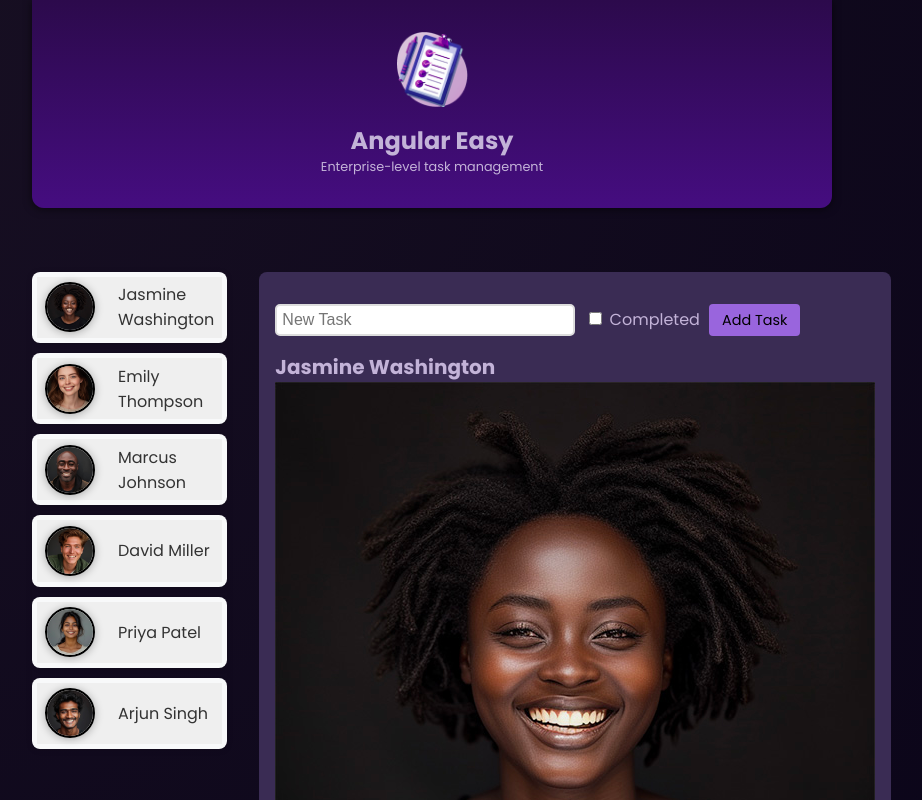
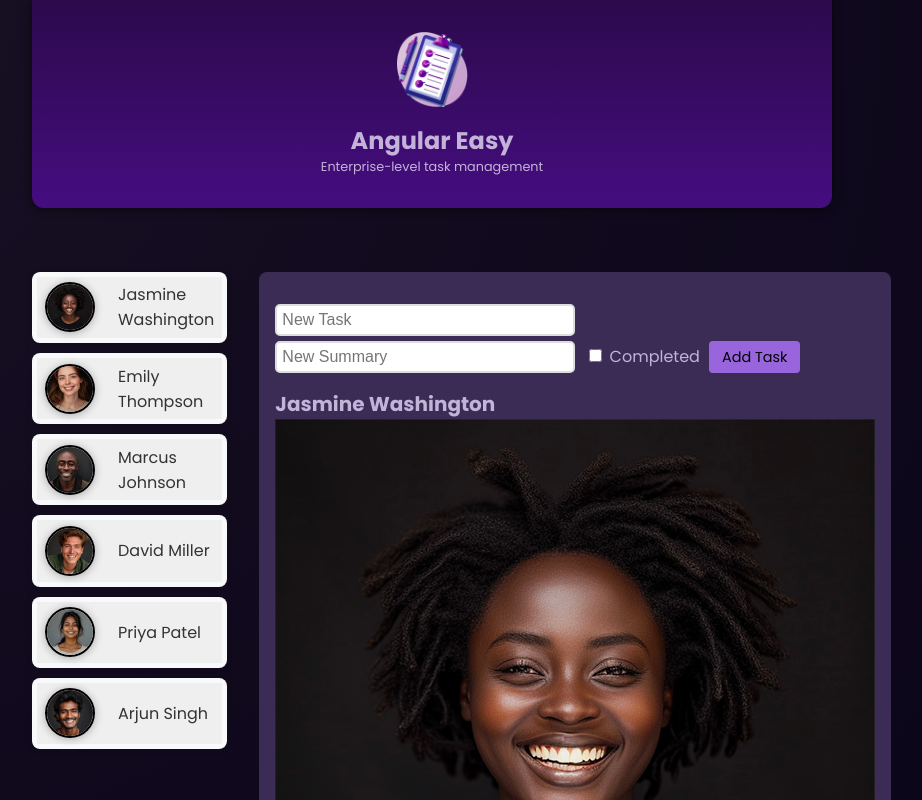
Before and after one commit to Caspec/angular, an Angular app: page / in a window 1280 px wide. Both pictures are taken after a click on the button "Jasmine Washington". Shown: the top 800 px of the page, without its empty margins (208-1130 px from the left). Built offline with nearby package versions, Linux system fonts and the light colour scheme.

Commit message:
feat: add summary

```diff
--- a/src/app/task/task.component.css
+++ b/src/app/task/task.component.css
@@ -60,6 +60,10 @@ ul {
   overflow: auto;
 }
 
+.mt-5 {
+  margin-top: 5px;
+}
+
 @media (min-width: 768px) {
   h2 {
     font-size: 1.25rem;
--- a/src/app/task/task.component.html
+++ b/src/app/task/task.component.html
@@ -3,15 +3,22 @@
   <section id="tasks">
     <header>
       <menu>
-        <input #taskInput type="text" placeholder="New Task" />
+        <input #taskTitle type="text" placeholder="New Task" />
+        <input
+          class="mt-5"
+          #taskSummary
+          type="text"
+          placeholder="New Summary"
+        />
         <label>
           <input #taskCompleted type="checkbox" />
           Completed
         </label>
         <button
           (click)="
-            addTask(taskInput.value, taskCompleted.checked);
-            taskInput.value = '';
+            addTask(taskTitle.value, taskSummary.value, taskCompleted.checked);
+            taskTitle.value = '';
+            taskSummary.value = '';
             taskCompleted.checked = false
           "
         >
--- a/src/app/task/task.component.ts
+++ b/src/app/task/task.component.ts
@@ -20,13 +20,13 @@ export class TaskComponent {
     return `assets/users/${avatar}`;
   }
 
-  addTask(title: string, completed: boolean) {
+  addTask(title: string, summary: string, completed: boolean) {
     if (!title.trim()) return;
     const newTask = {
       id: (this.task.length + 1).toString(),
       title,
       time: '12:00',
-      summary: 'This is a summary',
+      summary: summary,
       completed: completed,
     };
     this.task.push(newTask);
```
